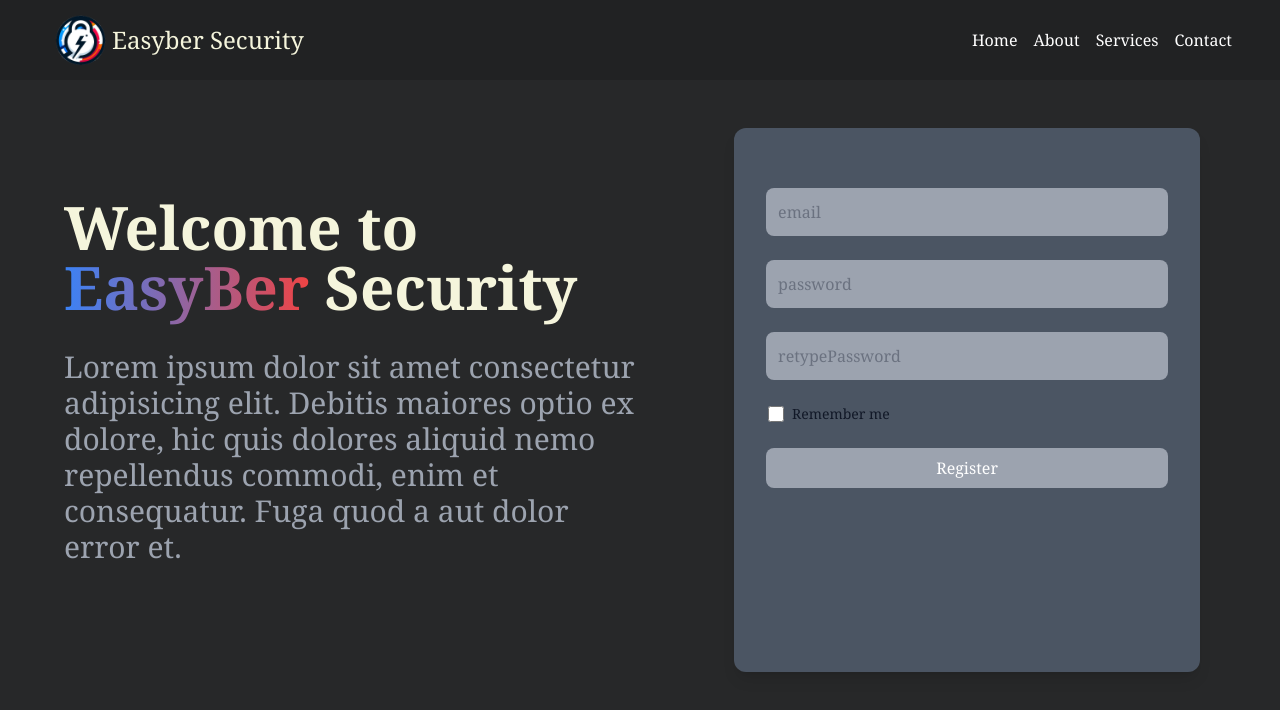
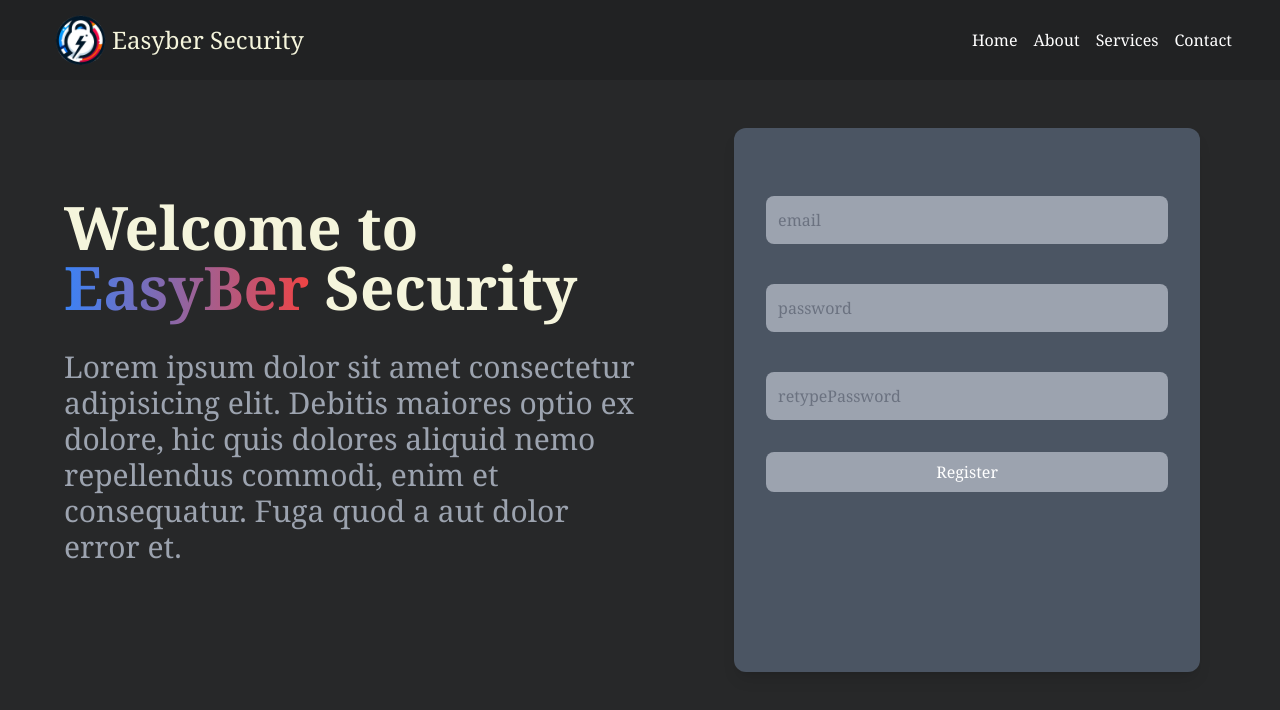
Before and after one commit to MuratOzte/Cyber-security-project, a React (Vite) app in the folder client/: page / in a window 1280 px wide. Shown: the top 710 px of the page. Built offline with nearby package versions, Linux system fonts and the light colour scheme.

Commit message:
Add margin to input fields in LoginContainer

```diff
--- a/client/src/components/home/HeroSection/LoginContainer.tsx
+++ b/client/src/components/home/HeroSection/LoginContainer.tsx
@@ -65,7 +65,7 @@ const LoginContainer = () => {
                         name="email"
                         placeholder="email"
                         onChange={handleChange}
-                        className="w-full text-gray-800 p-3 rounded-lg bg-gray-400 placeholder:text-gray-500"
+                        className="w-full text-gray-800 p-3 rounded-lg bg-gray-400 placeholder:text-gray-500 my-2"
                     />
                     <motion.div
                         variants={variants}
@@ -79,7 +79,7 @@ const LoginContainer = () => {
                             name="password"
                             placeholder="password"
                             onChange={handleChange}
-                            className="w-full text-gray-800 p-3 rounded-lg bg-gray-400 placeholder:text-gray-500"
+                            className="w-full text-gray-800 p-3 rounded-lg bg-gray-400 placeholder:text-gray-500 my-2"
                         />
                         <div
                             className="absolute inset-y-0 right-0 pr-6 flex items-center cursor-pointer"
@@ -113,7 +113,7 @@ const LoginContainer = () => {
                             name="retypePassword"
                             placeholder="retypePassword"
                             onChange={handleChange}
-                            className="w-full text-gray-800 p-3 rounded-lg bg-gray-400 placeholder:text-gray-500"
+                            className="w-full text-gray-800 p-3 rounded-lg bg-gray-400 placeholder:text-gray-500 my-2"
                         />
                         <div
                             className="absolute inset-y-0 right-0 pr-6 flex items-center cursor-pointer"
@@ -137,31 +137,13 @@ const LoginContainer = () => {
                                 )}
                         </div>
                     </motion.div>
-                    <motion.div
-                        className="flex items-center w-full ml-[4px]"
-                        variants={variants}
-                        initial="hidden"
-                        animate={isInView ? 'visible' : 'hidden'}
-                        transition={{ duration: 0.4, delay: 0.7 }}
-                    >
-                        <div className="flex items-center">
-                            <input
-                                type="checkbox"
-                                value=""
-                                className="w-4 h-4 text-slate-500 bg-slate-500 rounded border-gray-300 dark:focus:ring-slate-500 dark:ring-offset-slate-500 focus:ring-2 dark:bg-slate-500 dark:border-gray-600 accent-gray-400"
-                            />
-                            <label className="ml-2 text-sm font-medium text-gray-900 dark:text-gray-300">
-                                Remember me
-                            </label>
-                        </div>
-                    </motion.div>
                     <motion.button
                         variants={variants}
                         initial="hidden"
                         animate={isInView ? 'visible' : 'hidden'}
                         transition={{ duration: 0.4, delay: 0.8 }}
                         onClick={handleSubmit}
-                        className="bg-gray-400 text-white w-full p-2 rounded-lg flex justify-center"
+                        className="bg-gray-400 text-white w-full p-2 rounded-lg flex justify-center my-2"
                     >
                         {isLoading && (
                             <div role="status">
```
